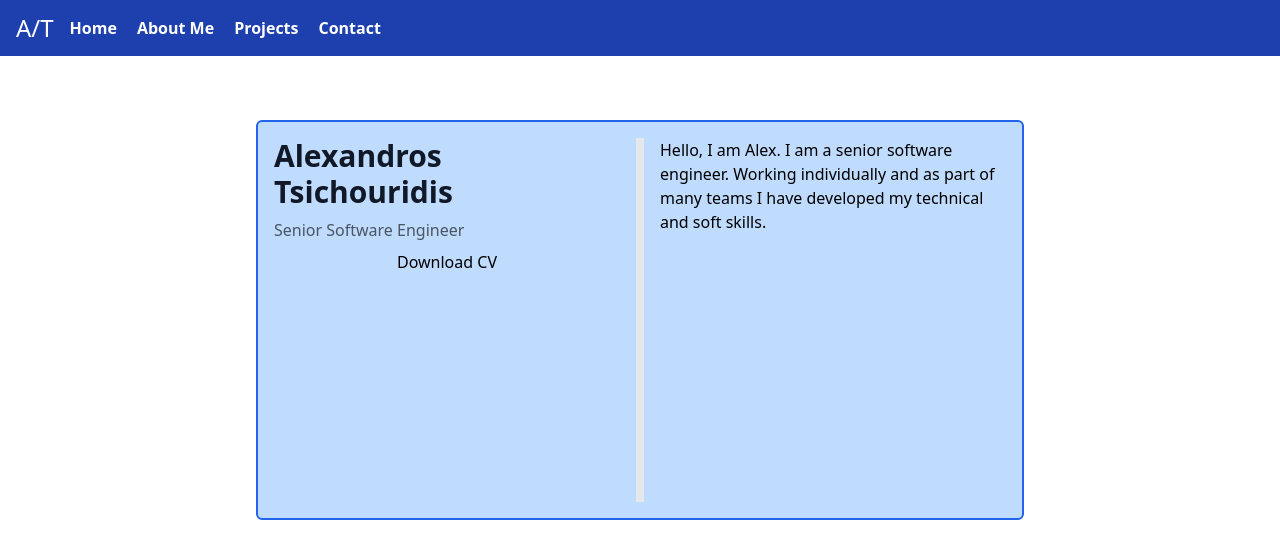
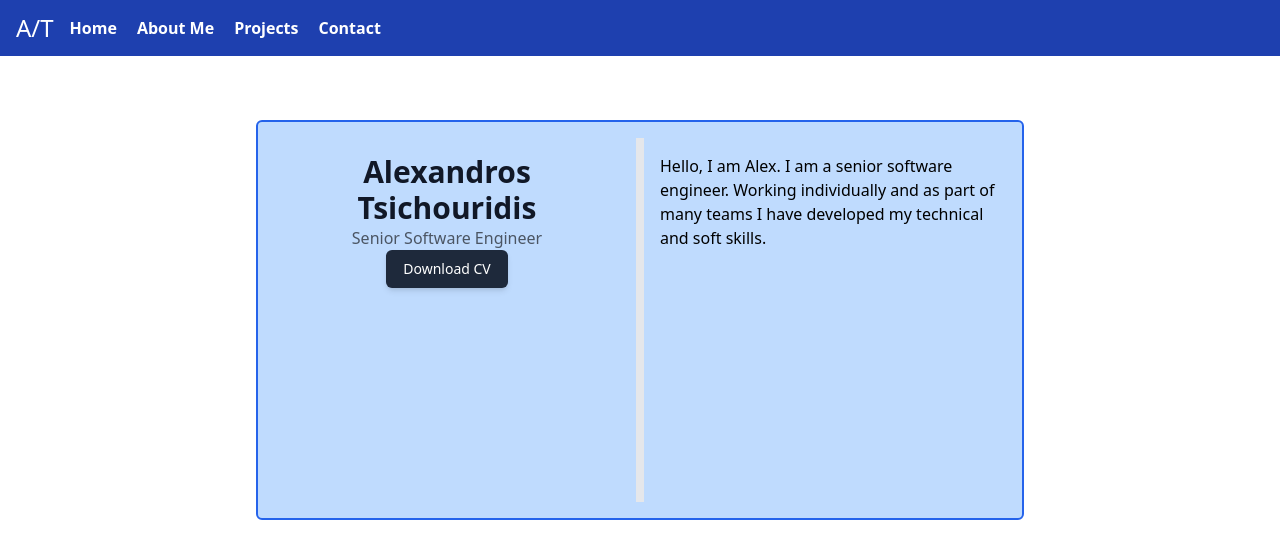
Before and after one commit to Alex18gr/Alex18gr.github.io, an Angular app: page / in a window 1280 px wide. Shown: the top 558 px of the page. Built offline with nearby package versions, Linux system fonts and the light colour scheme.

Commit message:
Added button and improved home page

```diff
--- /dev/null
+++ b/src/app/core/UI/button/button.component.html
@@ -0,0 +1,5 @@
+<button
+    class="rounded-md bg-slate-800 py-2 px-4 border border-transparent text-center text-sm text-white transition-all shadow-md hover:shadow-lg focus:bg-slate-700 focus:shadow-none active:bg-slate-700 hover:bg-slate-700 active:shadow-none disabled:pointer-events-none disabled:opacity-50 disabled:shadow-none"
+    type="button">
+    {{ label() }}
+</button>
--- /dev/null
+++ b/src/app/core/UI/button/button.component.ts
@@ -0,0 +1,12 @@
+import { Component, input } from '@angular/core';
+
+@Component({
+  selector: 'app-button',
+  standalone: true,
+  imports: [],
+  templateUrl: './button.component.html',
+  styleUrl: './button.component.scss'
+})
+export class ButtonComponent {
+  label = input<string>();
+}
--- a/src/app/home/home.component.html
+++ b/src/app/home/home.component.html
@@ -1,13 +1,16 @@
 <article class="home-info bg-blue-200 mx-auto mt-16 p-4 rounded-md border-blue-600 border-2">
-  <section class="flex flex-col gap-2">
-    <h1 class="font-semibold text-3xl text-gray-900">Alexandros Tsichouridis</h1>
-    <h3 class="text-gray-600">Senior Software Engineer</h3>
-    <button>Download CV</button>
+  <section class="flex flex-col gap-2 text-center">
+    <div class="py-4">
+      <h1 class="font-semibold text-3xl text-gray-900">Alexandros Tsichouridis</h1>
+      <h3 class="text-gray-600">Senior Software Engineer</h3>
+      <app-button label="Download CV" />
+    </div>
   </section>
   <div class="hidden sm:block border-4 w-2"></div>
   <section class="">
-    <p>
-      Hello, I am Alex. I am a senior software engineer. Working individually and as part of many teams I have developed my technical and soft skills.
+    <p class="py-4">
+      Hello, I am Alex. I am a senior software engineer. Working individually and as part of many teams I have developed
+      my technical and soft skills.
     </p>
   </section>
 </article>
--- a/src/app/home/home.component.ts
+++ b/src/app/home/home.component.ts
@@ -1,9 +1,10 @@
 import { Component } from '@angular/core';
+import { ButtonComponent } from "../core/UI/button/button.component";
 
 @Component({
   selector: 'app-home',
   standalone: true,
-  imports: [],
+  imports: [ButtonComponent],
   templateUrl: './home.component.html',
   styleUrl: './home.component.scss'
 })
--- a/tailwind.config.js
+++ b/tailwind.config.js
@@ -4,7 +4,13 @@ module.exports = {
     "./src/**/*.{html,ts}",
   ],
   theme: {
-    extend: {},
+    extend: {
+      colors: {
+        primary: {
+          DEFAULT: '#17275c'
+        }
+      }
+    },
   },
   plugins: [],
 }
```
Also changed, not shown: src/app/core/UI/button/button.component.scss (added), 1 other file (tests, documents, lock files or other folders).
